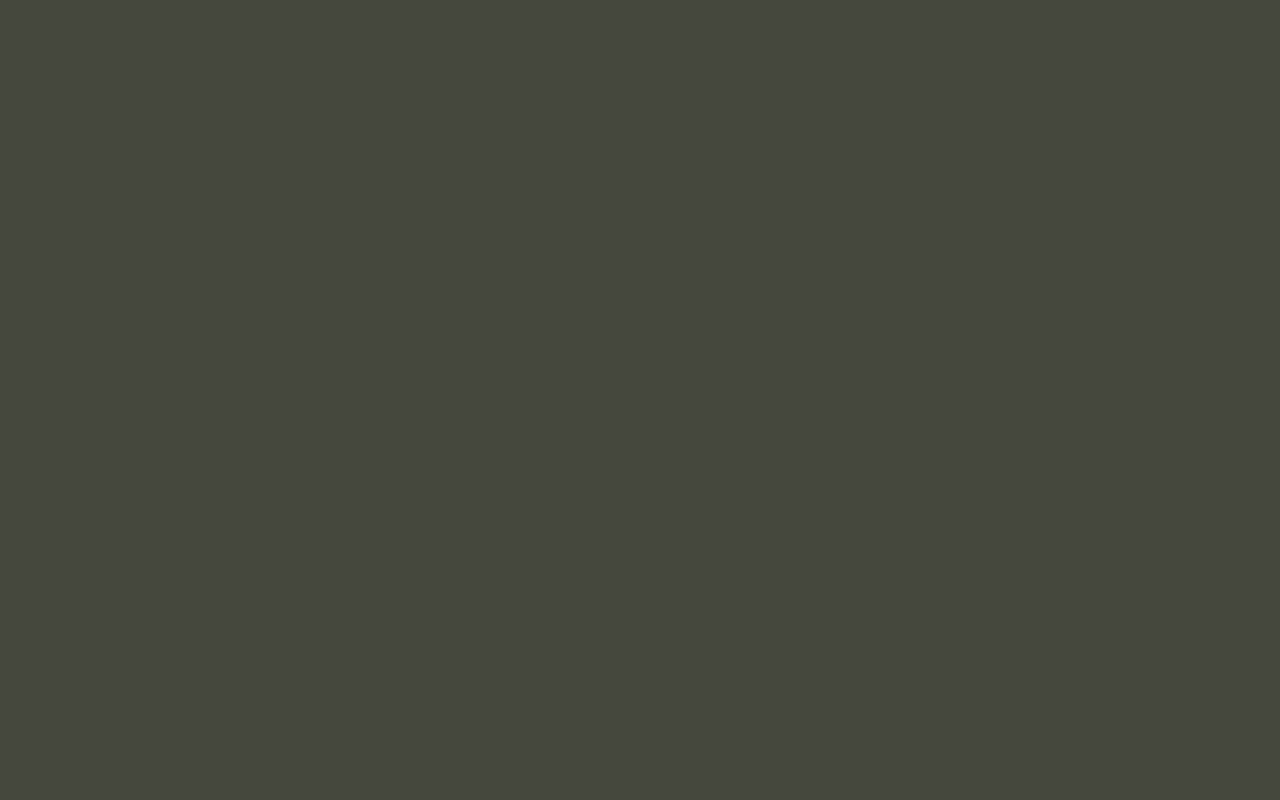
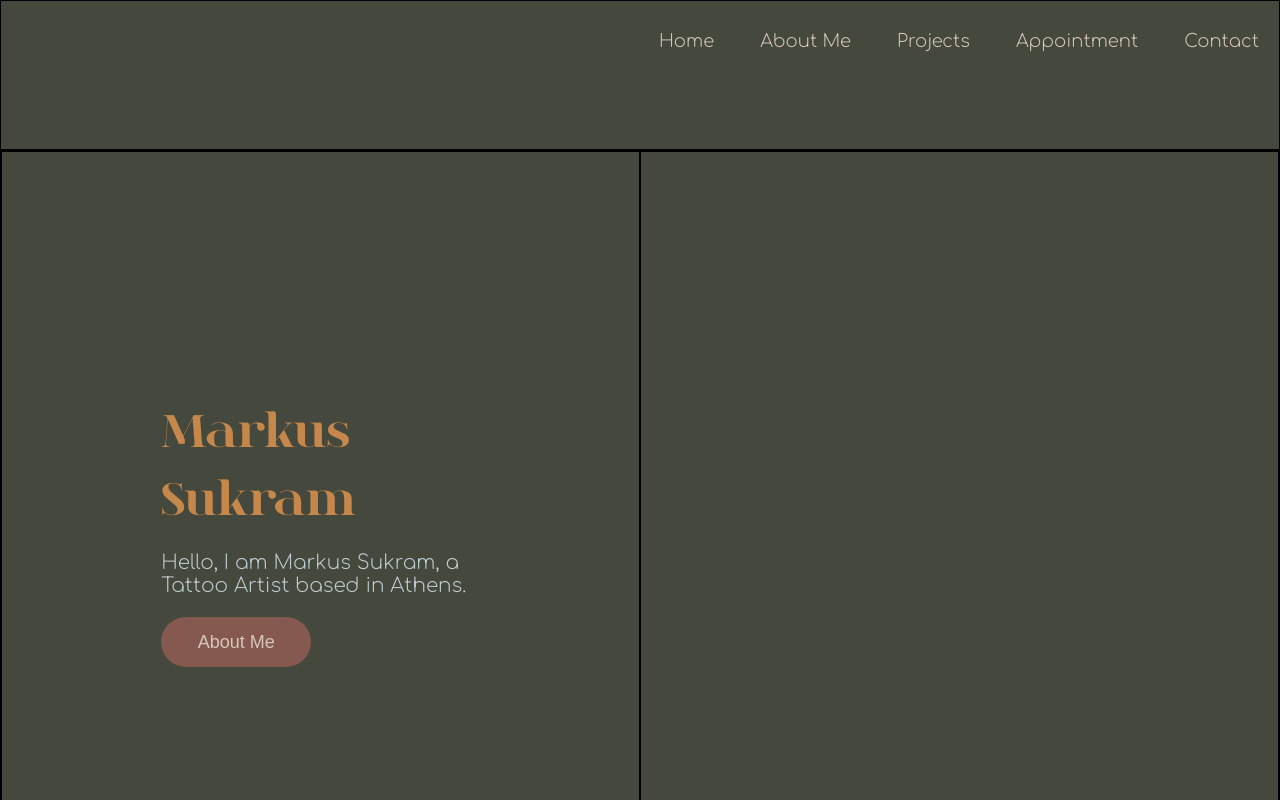
Before and after one commit to ptzakopoulos/FE-Assignment-1, a plain HTML site: page index.html in a window 1280 px wide. Shown: the top 800 px of the page. Drawn offline with Linux system fonts and the light colour scheme.

Commit message:
Global Styling
+ Color Corrections
+ Font Size Corrections
+ Styling Fields
+ Nav Bar Styling
+ Content Title Styling
+ Content Text Styling
+ Header Styling
+ Container Styling
+ Box Styling
+ Button Styling
+ Button Animation

```diff
--- a/Styling/global.css
+++ b/Styling/global.css
@@ -1,21 +1,130 @@
 :root {
   /* ~~~~~~~~~~~~~~ Color Collection ~~~~~~~~~~~~~~ */
   --body-bg: #45483d;
-  --nav-item-color: #fff;
+  --nav-item-color: #d5c7ba;
   --title-color: #c5874a;
-  --text-color: #fff;
+  --text-color: #bccbce;
   --button-bg: #855950;
   --icon-color: #c5874a;
   /* ~~~~~~~~~~~~~~ Font Sizes ~~~~~~~~~~~~~~ */
-  --nav-item-size: 24px;
+  --nav-item-size: 18px;
   --title-size: 48px;
-  --text-size: 30px;
+  --text-size: 20px;
 }
 * {
   margin: 0;
   padding: 0;
 }
-/* ~~~~ Home Elements ~~~~ */
+@font-face {
+  font-family: Title;
+  src: url(./Fonts/spinwerad/spinwerad.ttf);
+}
+@font-face {
+  font-family: ContentText;
+  src: url(./Fonts/Comfortaa/static/Comfortaa-Light.ttf);
+}
 body {
   background-color: var(--body-bg);
 }
+/* ~~~~~~~~~~~~~~ Nav bar Item Styling ~~~~~~~~~~~~~~ */
+.nav-menu {
+  width: 600px;
+  float: right;
+  padding: 20px;
+  padding-top: 30px;
+  display: flex;
+  justify-content: space-between;
+}
+a {
+  text-decoration: none;
+  color: var(--nav-item-color);
+  font-size: var(--nav-item-size);
+  font-family: ContentText;
+}
+a:hover {
+  color: white;
+}
+/* ~~~~~~~~~~~~~~ Title Styling ~~~~~~~~~~~~~~ */
+.title {
+  font-family: Title;
+  font-size: var(--title-size);
+  color: var(--title-color);
+}
+/* ~~~~~~~~~~~~~~ Text Styling ~~~~~~~~~~~~~~ */
+.text {
+  font-family: ContentText;
+  font-size: var(--text-size);
+  color: var(--text-color);
+}
+/* ~~~~~~~~~~~~~~ Header Styling ~~~~~~~~~~~~~~ */
+.header {
+  width: 100%;
+  height: 150px;
+  border: 1px solid black;
+  box-sizing: border-box;
+}
+/* ~~~~~~~~~~~~~~ Container Styling ~~~~~~~~~~~~~~ */
+.container {
+  width: 100%;
+  height: 1080px;
+  border: 1px solid black;
+  box-sizing: border-box;
+}
+/* ~~~~~~~~~~~~~~ Box Styling ~~~~~~~~~~~~~~ */
+.left-box,
+.right-box {
+  width: 50%;
+  height: 100%;
+  border: 1px solid black;
+  box-sizing: border-box;
+  float: left;
+  display: flex;
+  flex-direction: row;
+  justify-content: center;
+}
+.content-box {
+  width: 50%;
+  height: 50%;
+  box-sizing: border-box;
+  margin-top: 100px;
+  display: flex;
+  flex-direction: column;
+  justify-content: center;
+}
+.content-box > * {
+  margin-top: 20px;
+}
+/* ~~~~~~~~~~~~~~ Button Styling ~~~~~~~~~~~~~~ */
+.button {
+  border: 2px solid #d5c7ba00;
+  border-radius: 50px;
+  box-sizing: border-box;
+  width: 150px;
+  height: 50px;
+  cursor: pointer;
+  background-color: var(--button-bg);
+  color: var(--nav-item-color);
+  font-size: var(--nav-item-size);
+  animation-duration: 0.5s;
+  animation-name: none;
+  animation-fill-mode: forwards;
+  animation-direction: alternate;
+}
+.button:hover {
+  animation-name: fade;
+}
+@keyframes fade {
+  from {
+    background-color: #855950;
+  }
+  to {
+    background-color: #85595000;
+  }
+  from {
+    border-color: #d5c7ba00;
+  }
+  to {
+    border-color: #d5c7ba;
+  }
+}
+/* ~~~~~~~~~~~~~~ Footer ~~~~~~~~~~~~~~ */
--- a/index.html
+++ b/index.html
@@ -8,9 +8,68 @@
     <title>Markus Sukram Portfolio</title>
   </head>
   <body>
-    <section class="nav-bar">
+    <!-- ~~~~~~~~~~ Header ~~~~~~~~~~ -->
+    <section class="header">
       <div class="logo"></div>
-      <div class="nav-menu"></div>
+      <div class="nav-menu">
+        <a href="./index.html">Home</a>
+        <a href="./index.html">About Me</a>
+        <a href="./index.html">Projects</a>
+        <a href="./index.html">Appointment</a>
+        <a href="./index.html">Contact</a>
+      </div>
     </section>
+    <!-- ~~~~~~~~~~ Container 1 - Introduction ~~~~~~~~~~ -->
+    <section class="container">
+      <div class="left-box">
+        <div class="content-box">
+          <div class="title">Markus Sukram</div>
+          <div class="text">
+            Hello, I am Markus Sukram, a Tattoo Artist based in Athens.
+          </div>
+          <button class="button">About Me</button>
+        </div>
+      </div>
+
+      <div class="right-box">
+        <div class="image-box">
+          <img src="" alt="" />
+        </div>
+      </div>
+    </section>
+    <!-- ~~~~~~~~~~ Container 2 - Projects Preview ~~~~~~~~~~ -->
+    <section class="container">
+      <div class="left-box">
+        <div class="image-box">
+          <img src="" alt="" />
+        </div>
+      </div>
+
+      <div class="right-box">
+        <div class="content-box">
+          <div class="title"></div>
+          <div class="text"></div>
+          <div class="button"></div>
+        </div>
+      </div>
+    </section>
+    <!-- ~~~~~~~~~~ Container 3 - Appointment ~~~~~~~~~~ -->
+    <section class="container">
+      <div class="left-box">
+        <div class="content-box">
+          <div class="title"></div>
+          <div class="text"></div>
+          <div class="button"></div>
+        </div>
+      </div>
+
+      <div class="right-box">
+        <div class="image-box">
+          <img src="" alt="" />
+        </div>
+      </div>
+    </section>
+    <!-- ~~~~~~~~~~ Footer ~~~~~~~~~~ -->
+    <section class="footer"></section>
   </body>
 </html>
```
Also changed, not shown: 6 other files.
